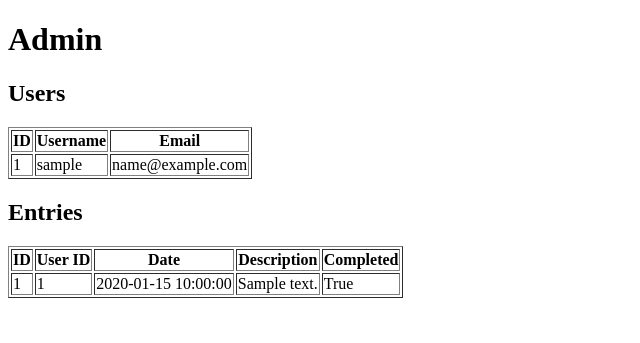
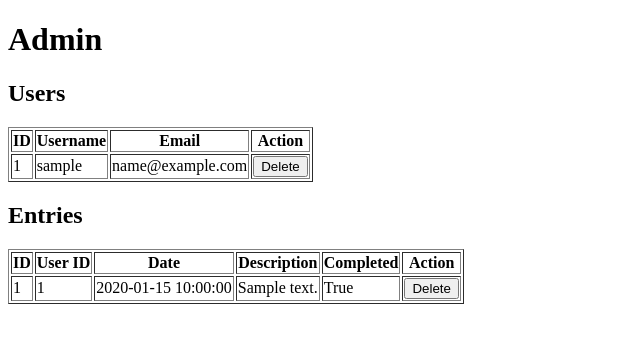
Before and after one commit to skmeme/afastados, a Flask app: page /admin in a window 1280 px wide. Shown: the top 343 px of the page, without its empty margins (0-640 px from the left). Run offline with Flask 3, Linux system fonts and the light colour scheme; a user stored in the database is signed in; tables that the repository leaves empty hold one stand-in row (values such as "Sample post").

Commit message:
Versão quase final rs

```diff
--- a/app.py
+++ b/app.py
@@ -192,17 +192,24 @@ def edit_event(event_id):
     return redirect(url_for('agenda'))
 
 
-@app.route('/admin')
-@login_required  # Certifique-se de que esta rota exige autenticação
+@app.route('/admin', methods=['GET', 'POST'])
 def admin():
-    if not current_user.admin:
-            return redirect(url_for('index'))
+    if request.method == 'POST':
+        if 'delete_user' in request.form:
+            user_id = request.form['user_id']
+            user = User.query.get(user_id)
+            if user:
+                db.session.delete(user)
+                db.session.commit()
+        elif 'delete_entry' in request.form:
+            entry_id = request.form['entry_id']
+            entry = Entry.query.get(entry_id)
+            if entry:
+                db.session.delete(entry)
+                db.session.commit()
 
-    # Obtenha todos os usuários e entradas do banco de dados
     users = User.query.all()
     entries = Entry.query.all()
-
-    # Renderize a página admin.html e passe os dados para ela
     return render_template('admin.html', users=users, entries=entries)
 
 if __name__ == '__main__':
--- a/templates/admin.html
+++ b/templates/admin.html
@@ -13,12 +13,19 @@
             <th>ID</th>
             <th>Username</th>
             <th>Email</th>
+            <th>Action</th>
         </tr>
         {% for user in users %}
         <tr>
             <td>{{ user.id }}</td>
             <td>{{ user.username }}</td>
             <td>{{ user.email }}</td>
+            <td>
+                <form method="post" action="/admin">
+                    <input type="hidden" name="user_id" value="{{ user.id }}">
+                    <input type="submit" name="delete_user" value="Delete">
+                </form>
+            </td>
         </tr>
         {% endfor %}
     </table>
@@ -31,6 +38,7 @@
             <th>Date</th>
             <th>Description</th>
             <th>Completed</th>
+            <th>Action</th>
         </tr>
         {% for entry in entries %}
         <tr>
@@ -39,6 +47,12 @@
             <td>{{ entry.date }}</td>
             <td>{{ entry.description }}</td>
             <td>{{ entry.completed }}</td>
+            <td>
+                <form method="post" action="/admin">
+                    <input type="hidden" name="entry_id" value="{{ entry.id }}">
+                    <input type="submit" name="delete_entry" value="Delete">
+                </form>
+            </td>
         </tr>
         {% endfor %}
     </table>
```
